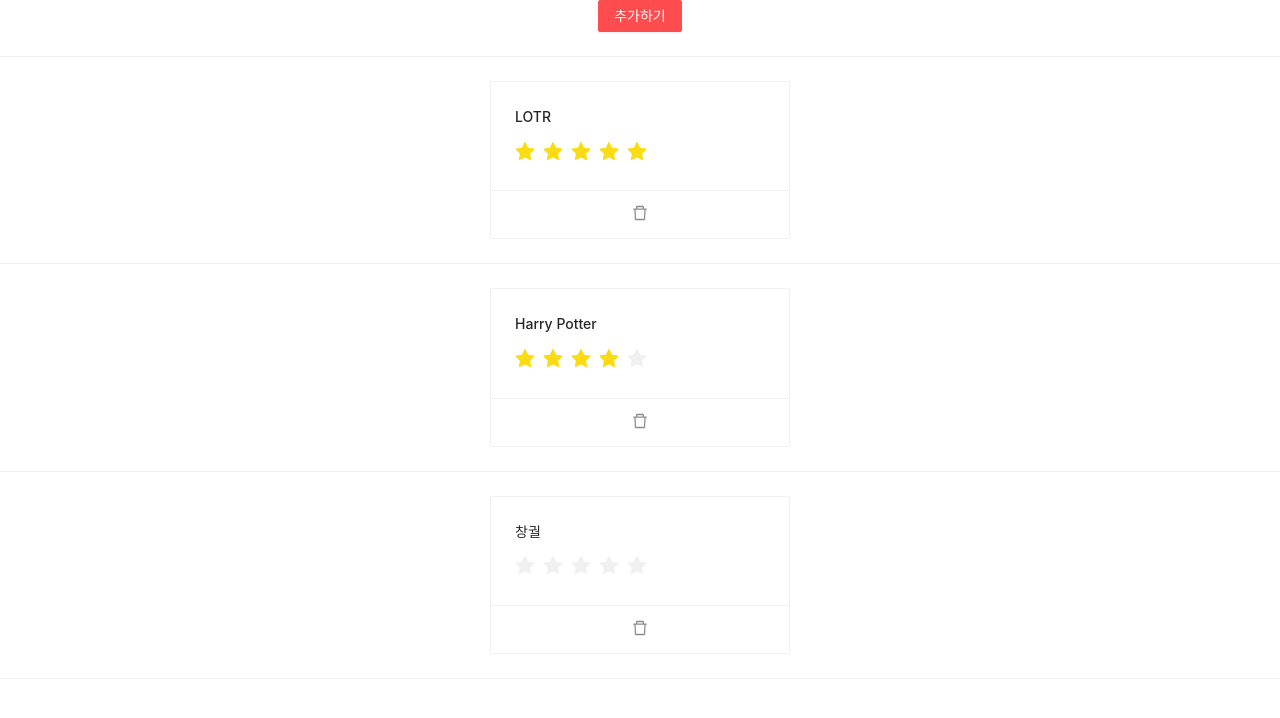
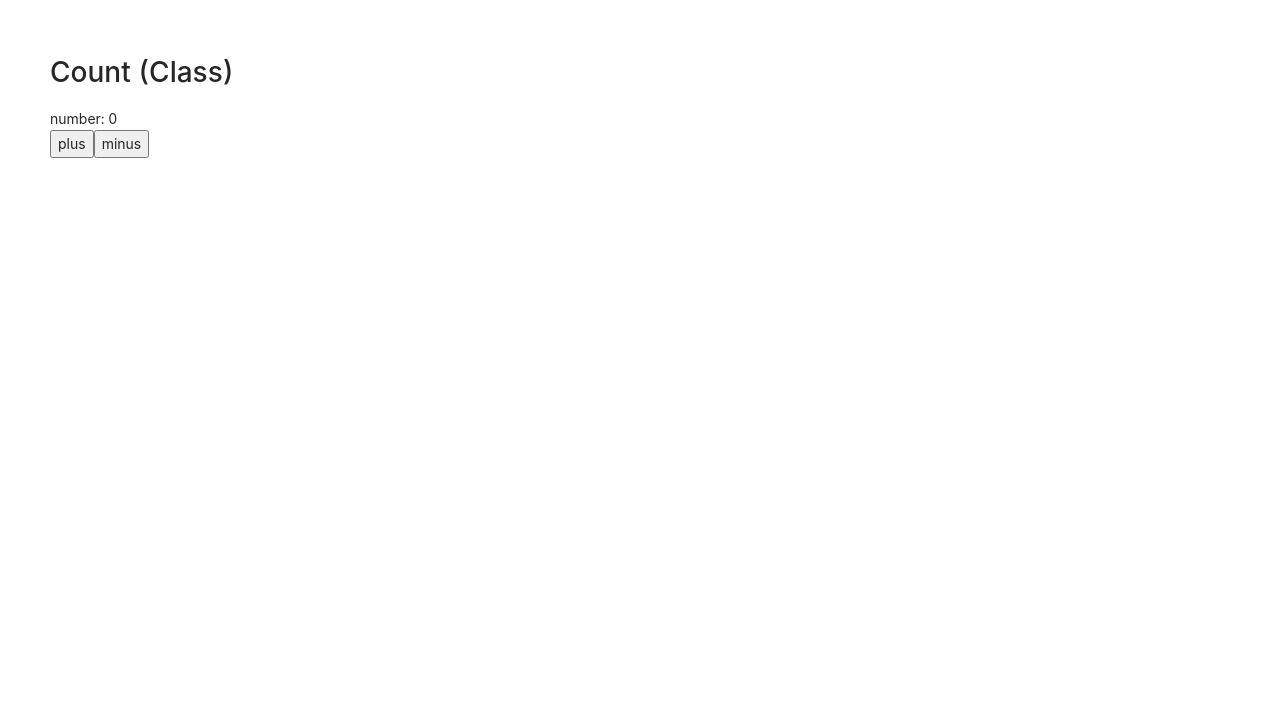
Before and after one commit to dev-thug/react-mobx, a React (Create React App) app: page / in a window 1280 px wide. Shown: the top 718 px of the page. Built offline with nearby package versions, Linux system fonts and the light colour scheme.

Commit message:
add count

```diff
--- a/src/App.jsx
+++ /dev/null
@@ -1,62 +0,0 @@
-import * as React from 'react';
-import {Row, Col, Divider, Button, Modal, Input, Rate} from 'antd';
-import Card from "./components/Card";
-import {useStores} from "./states/Context";
-import {observer} from "mobx-react";
-
-export default observer(() => {
-    const [isModalOpen, setIsModalOpen] = React.useState(false);
-    const [newRate, setNewRate] = React.useState(0);
-    const [newTitle, setNewTitle] = React.useState('');
-    const {movieStore} = useStores();
-
-    const onRateChange = (value) => {
-        setNewRate(value);
-    }
-
-    const onModalOk = () => {
-        movieStore.createMovie(newTitle, newRate);
-        setNewRate(0);
-        setNewTitle('');
-        setIsModalOpen(false);
-    }
-
-    const onDelete = (id) => {
-        movieStore.deleteMovie(id);
-    }
-
-    const onExistingRateChange = (id, value) => {
-        movieStore.changeRate(id, value);
-    };
-
-    return (
-        <>
-            <Row justify="center">
-                <Button type="primary" danger onClick={() => setIsModalOpen(true)}>
-                    추가하기
-                </Button>
-            </Row>
-            <Divider/>
-            {
-                movieStore.movies.map(
-                    (x) => (
-                        <>
-                            <Row justify="center">
-                                <Card key={x.id}
-                                      title={x.title}
-                                      rate={x.rate}
-                                      onChange={(value)=> onExistingRateChange(x.id, value)}
-                                      onDelete={() => onDelete(x.id)}/>
-                            </Row>
-                            <Divider/>
-                        </>
-                    )
-                )
-            }
-            <Modal title="추가하기" visible={isModalOpen} onOk={onModalOk} onCancel={() => setIsModalOpen(false)}>
-                <Input placeholder="영화의 이름을 입력 해주세요." value={newTitle} onChange={(e) => setNewTitle(e.target.value)}/>
-                <Rate onChange={onRateChange} value={newRate}/>
-            </Modal>
-        </>
-    )
-});
--- /dev/null
+++ b/src/App.tsx
@@ -0,0 +1,25 @@
+import { observer } from "mobx-react";
+import countStore from "./store/count";
+
+const App: React.FC = () => {
+  const count = countStore;
+
+  return (
+    <div style={{ padding: "50px" }}>
+      <div style={{ marginBottom: "50px" }}>
+        <h1>Count (Class)</h1>
+        <div>number: {count.number}</div>
+        <button onClick={() => count.increase()}>plus</button>
+        <button onClick={() => count.decrease()}>minus</button>
+      </div>
+
+      {/* <div style={{ marginBottom: "50px" }}>
+        <h1>Count (Object)</h1>
+        <div>num: {count.num}</div>
+        <button onClick={() => count.increase()}>increment</button>
+      </div> */}
+    </div>
+  );
+};
+
+export default observer(App);
--- a/src/components/Card.js
+++ /dev/null
@@ -1,17 +0,0 @@
-import * as React from 'react';
-import {Card, Avatar, Rate, Button} from "antd";
-import { EditOutlined, EllipsisOutlined, SettingOutlined, DeleteOutlined } from '@ant-design/icons';
-
-export default ({title, onChange, rate, onDelete})=>{
-    return (
-      <Card
-        style={{ width: 300 }}
-        actions={[<DeleteOutlined onClick={onDelete} />]}
-      >
-        <h4>{title}</h4>
-        <div>
-          <Rate onChange={onChange} value={rate} />
-        </div>
-      </Card>
-    );
-}
--- a/src/index.tsx
+++ b/src/index.tsx
@@ -1,16 +1,7 @@
-import React from 'react';
-import ReactDOM from 'react-dom';
-import './index.css';
-import App from './App';
-import 'antd/dist/antd.css';
-import { RootStore } from './states/RootStore';
-import { StoreProvider } from './states/Context';
+import React from "react";
+import ReactDOM from "react-dom";
+import "./index.css";
+import App from "./App";
+import "antd/dist/antd.css";
 
-const rootStore = new RootStore();
-
-ReactDOM.render(
-  <StoreProvider value={rootStore}>
-    <App />
-  </StoreProvider>,
-  document.getElementById("root")
-);
+ReactDOM.render(<App />, document.getElementById("root"));
--- a/src/states/Context.js
+++ /dev/null
@@ -1,7 +0,0 @@
-import * as React from 'react';
-import {RootStore} from "./RootStore";
-
-export const StoreContext = React.createContext(new RootStore());
-export const StoreProvider = StoreContext.Provider;
-
-export const useStores = ()=> React.useContext(StoreContext);
--- a/src/states/MovieStore.js
+++ /dev/null
@@ -1,62 +0,0 @@
-import {action, makeObservable, observable} from "mobx";
-
-// action = 함수, 함수 안에서 observable을 바꿀때 action을 사용
-// observable = 계속 옵저버 하고있음 , observable이 변경이 되면 이것에 따라 refresh
-
-class Movie {
-    id;
-    title;
-    rate;
-
-    constructor(id, title, rate) {
-        this.id = id;
-        this.title = title;
-        this.rate = rate;
-    }
-}
-
-// MovieStore은 Movie의 Repository라고 생각하면됨
-export class MovieStore {
-    rootStore;
-
-    movies = [];
-
-    constructor(root) {
-        makeObservable(this, {
-            movies: observable,
-            createMovie: action,
-            deleteMovie: action,
-            changeRate: action,
-        })
-
-        this.rootStore = root;
-
-        this.movies = [
-            new Movie(1, 'LOTR', 5),
-            new Movie(2, 'Harry Potter', 4),
-            new Movie(3, '창궐', 0),
-        ]
-    }
-
-    createMovie(title, rate) {
-        this.movies = [
-            ...this.movies,
-            new Movie(this.movies[this.movies.length - 1].id + 1, title, rate),
-        ]
-    }
-
-    deleteMovie(id) {
-        this.movies = this.movies.filter(x => x.id !== id);
-    }
-
-    changeRate(id, rate){
-        const idx = this.movies.findIndex(x => x.id === id);
-        const movie = this.movies[idx];
-
-        this.movies = [
-            ...this.movies.slice(0, idx),
-            new Movie(movie.id, movie.title, rate),
-            ...this.movies.slice(idx + 1, this.movies.length),
-        ]
-    }
-}
--- a/src/states/RootStore.js
+++ /dev/null
@@ -1,9 +0,0 @@
-import {MovieStore} from "./MovieStore";
-
-export class RootStore{
-    movieStore;
-
-    constructor() {
-        this.movieStore = new MovieStore(this);
-    }
-}
--- /dev/null
+++ b/src/store/count.ts
@@ -0,0 +1,34 @@
+import { action, makeAutoObservable, makeObservable, observable } from "mobx";
+
+class Count {
+  number: number = 0;
+
+  private static instance: Count;
+
+  private constructor() {
+    // makeObservable(this, {
+    //   number: observable,
+    //   increase: action,
+    //   decrease: action,
+    // });
+    makeAutoObservable(this);
+  }
+
+  static getInstance = () => {
+    if (Count.instance) {
+      return Count.instance;
+    }
+    Count.instance = new Count();
+    return Count.instance;
+  };
+
+  increase = () => {
+    this.number++;
+  };
+  decrease = () => {
+    this.number--;
+  };
+}
+
+const countStore = Count.getInstance();
+export default countStore;
--- a/tsconfig.json
+++ b/tsconfig.json
@@ -1,6 +1,6 @@
 {
   "compilerOptions": {
-    "target": "es5",
+    "target": "ES6",
     "lib": [
       "dom",
       "dom.iterable",
```
Also changed, not shown: src/Counter.js (deleted, +0 -37 lines).
